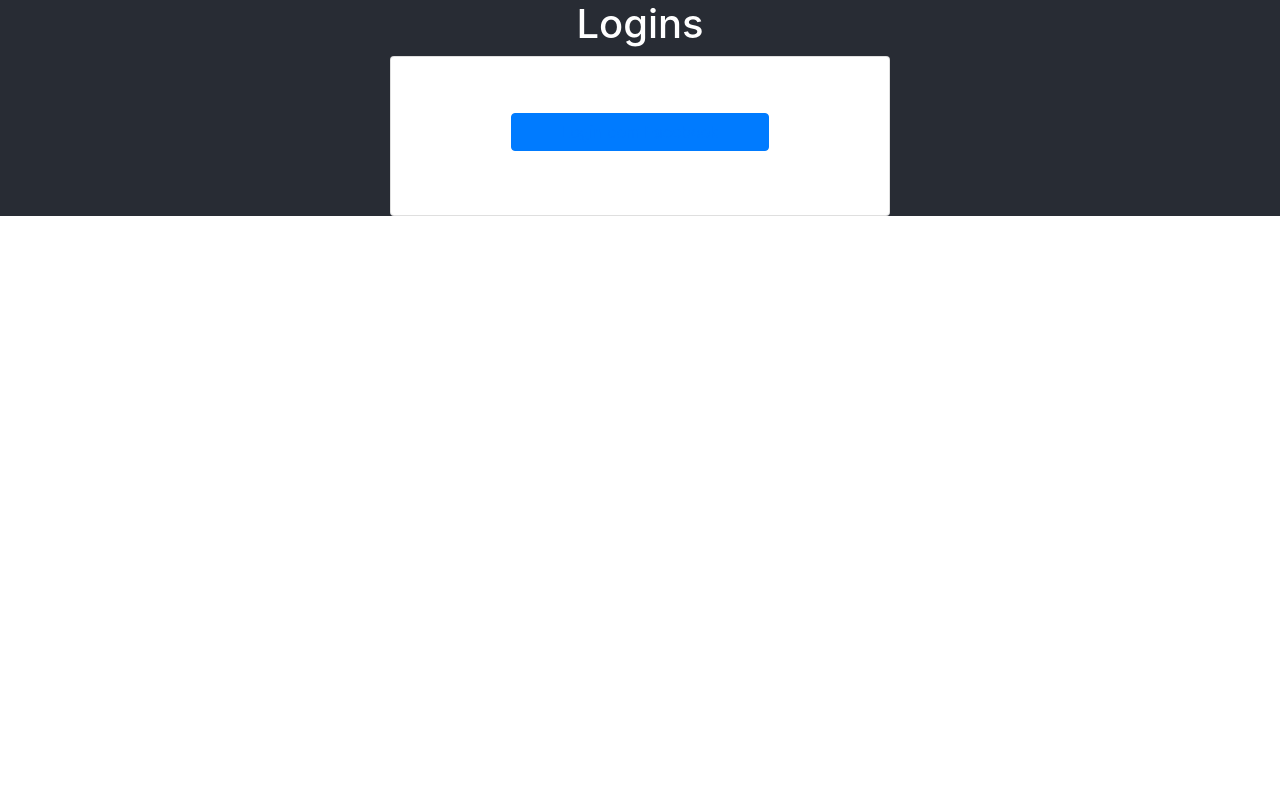
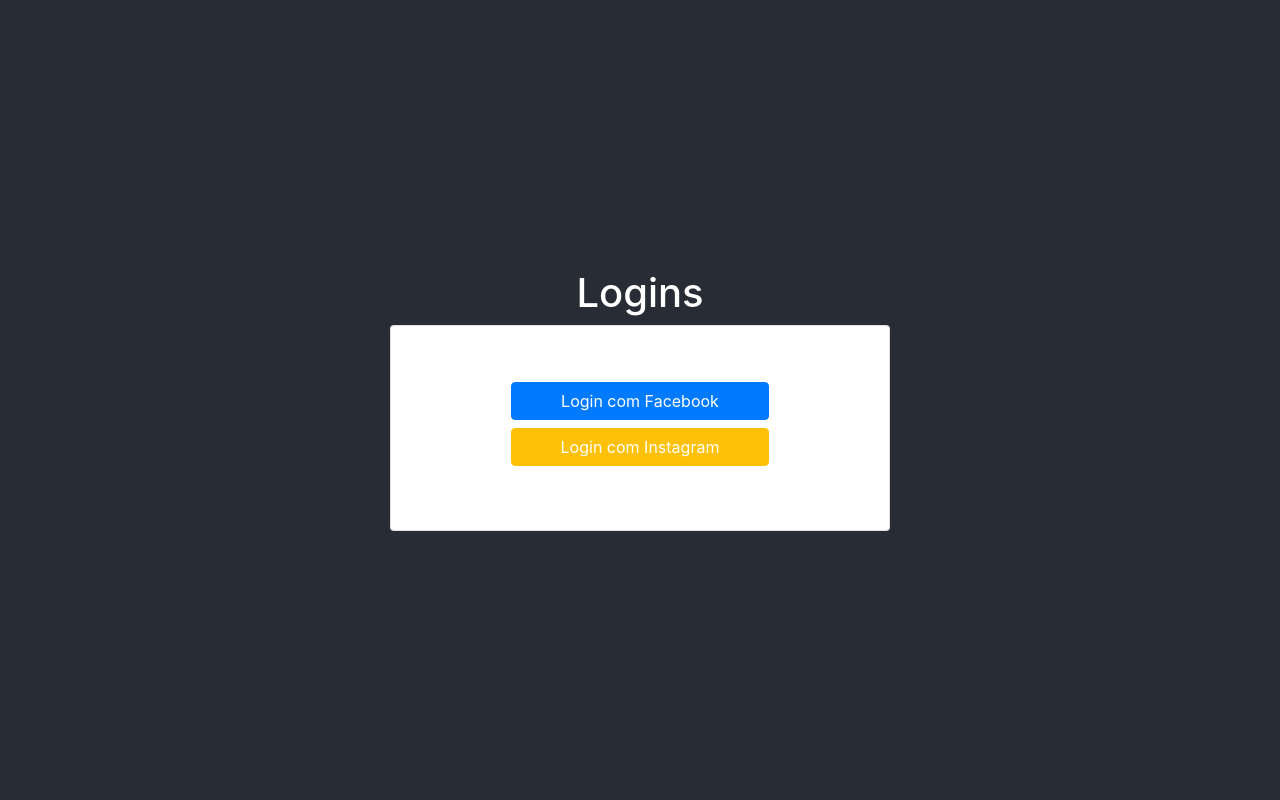
Before and after one commit to FelipeConsorte2001/login_facebbok_com_django, a Django app: page /login/ in a window 1280 px wide. Run offline with Django 4.2, Linux system fonts and the light colour scheme; some libraries are stand-ins or nearby versions.

Commit message:
botão instagram

```diff
--- a/core/static/css/style.css
+++ b/core/static/css/style.css
@@ -2,28 +2,31 @@
     border: 3px solid #282c34;
 }
 
-.container-fluid{
-    heigth: 100vh;
+.container-fluid {
+    height: 100vh;
     background-color: #282c34;
     display: flex;
-    justify-content:center;
-    aling-items: center;
+    justify-content: center;
+    align-items: center;
 }
 
-.container-fluid > div{
+.container-fluid > div {
     width: 85%;
     min-width: 300px;
     max-width: 500px;
 }
-.card{
-    width: 100%
+
+.card {
+    width: 100%;
 }
-.social-container{
+
+.social-container {
     display: flex;
     flex-direction: column;
     justify-content: center;
 }
-.btn a, .btn a:houver{
+
+.btn a, .btn a:hover {
     color: white;
     text-decoration: none;
 }
--- a/core/templates/base.html
+++ b/core/templates/base.html
@@ -6,7 +6,7 @@
     <meta charset="UTF-8">
     <title>Django Social</title>
     <meta name="viewport" content="width=decice.width, initial-scale=1.0"/>
-    <meta http-equiv="x-ua-compatible" content="ie=edge"/>
+    <meta http-equiv="X-UA-Compatible" content="ie=edge"/>
     {% bootstrap_css %}
     <link rel="stylesheet" href="{% static 'css/style.css' %}"/>
 
--- a/core/templates/login.html
+++ b/core/templates/login.html
@@ -6,6 +6,9 @@
         <button class="btn btn-primary mb-2">
             <a href="#">Login com Facebook</a>
         </button>
+        <button class="btn btn-warning mb-2">
+            <a href="#">Login com Instagram</a>
+        </button>
     </div>
 </div>
 {% endblock %}
```
